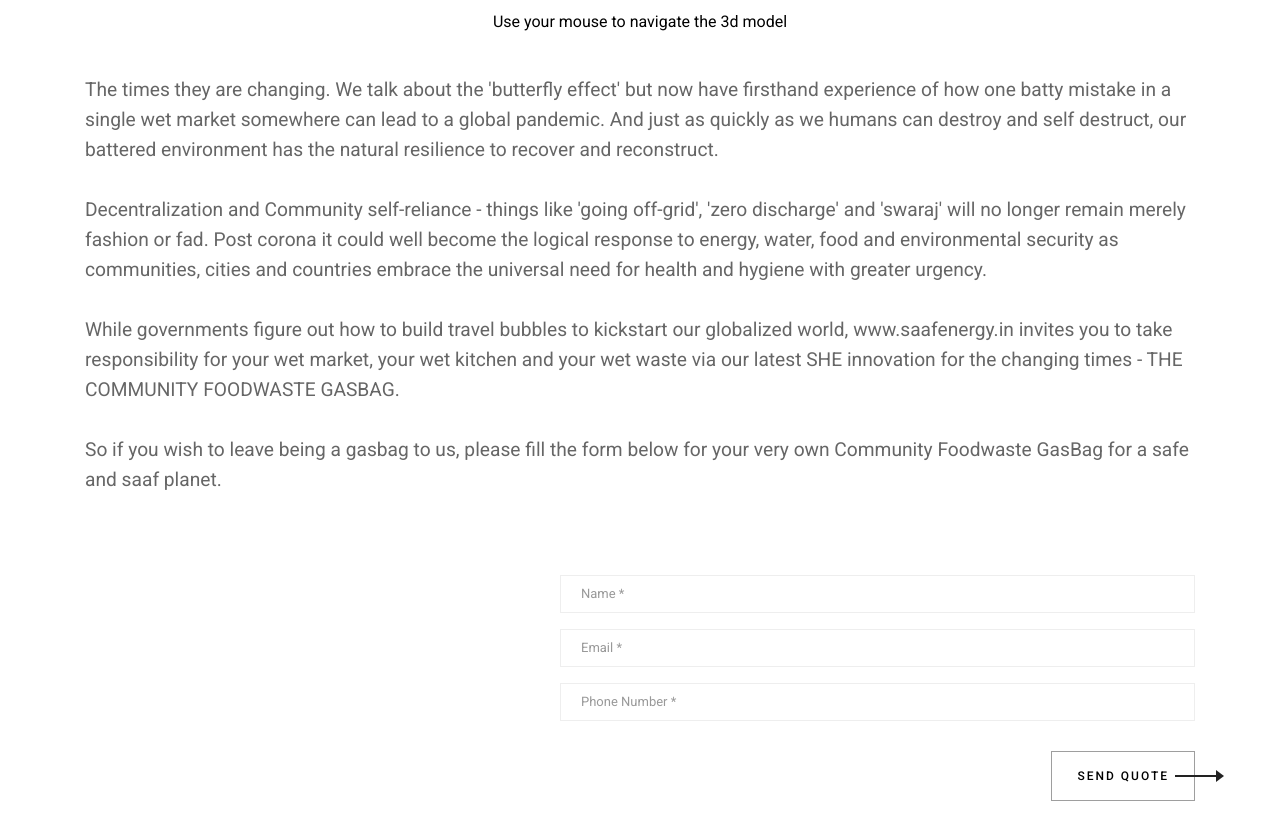
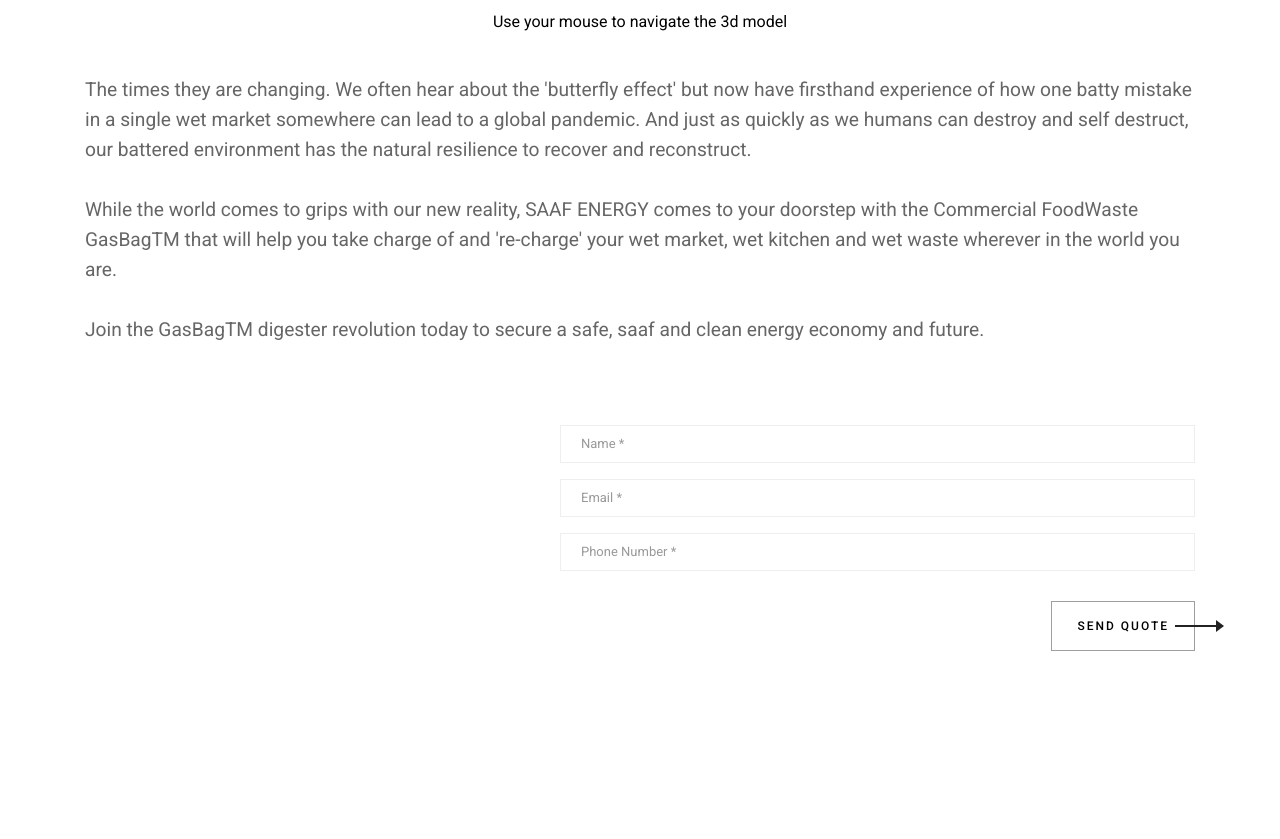
Before and after one commit to rajeevkrao/saaf, a website: page 3d.html in a window 1280 px wide. Shown: the part 832-1671 px from the top of the page. After the commit the page ends 1531 px from the top, so only its background shows below. Drawn offline with Linux system fonts and the light colour scheme; some packages are replaced by stand-ins of ours; a script that the page names is missing.

Commit message:
new text on 3d model page

```diff
--- a/3d.html
+++ b/3d.html
@@ -236,13 +236,20 @@
 
 		<section class="package-area">
 			<div class="container">
-				<p>The times they are changing. We talk about the 'butterfly effect' but now have firsthand experience of how one batty mistake in a single wet market somewhere can lead to a global pandemic. And just as quickly as we humans can destroy and self destruct, our battered environment has the natural resilience to recover and reconstruct.<br/><br/>
+				<p><!--
+				The times they are changing. We talk about the 'butterfly effect' but now have firsthand experience of how one batty mistake in a single wet market somewhere can lead to a global pandemic. And just as quickly as we humans can destroy and self destruct, our battered environment has the natural resilience to recover and reconstruct.<br/><br/>
 
 				Decentralization and Community self-reliance - things like 'going off-grid', 'zero discharge' and 'swaraj' will no longer remain merely fashion or fad. Post corona it could well become the logical response to energy, water, food and environmental security as communities, cities and countries embrace the universal need for health and hygiene with greater urgency.<br/><br/>
 
 				While governments figure out how to build travel bubbles to kickstart our globalized world, www.saafenergy.in invites you to take responsibility for your wet market, your wet kitchen and your wet waste via our latest SHE innovation for the changing times - THE COMMUNITY FOODWASTE GASBAG.<br/><br/>
 
 				So if you wish to leave being a gasbag to us,  please fill the form below for your very own Community Foodwaste GasBag for a safe and saaf planet.
+				-->
+				The times they are changing. We often hear about the 'butterfly effect' but now have firsthand experience of how one batty mistake in a single wet market somewhere can lead to a global pandemic. And just as quickly as we humans can destroy and self destruct, our battered environment has the natural resilience to recover and reconstruct.<br/><br/>
+
+				While the world comes to grips with our new reality, SAAF ENERGY comes to your doorstep with the Commercial FoodWaste GasBagTM that will help you take charge of and 're-charge' your wet market, wet kitchen and wet waste wherever in the world you are.<br/><br/>
+
+				Join the GasBagTM digester revolution today to secure a safe, saaf and clean energy economy and future.
 				</p>
 			</div>
 		</section>
```
